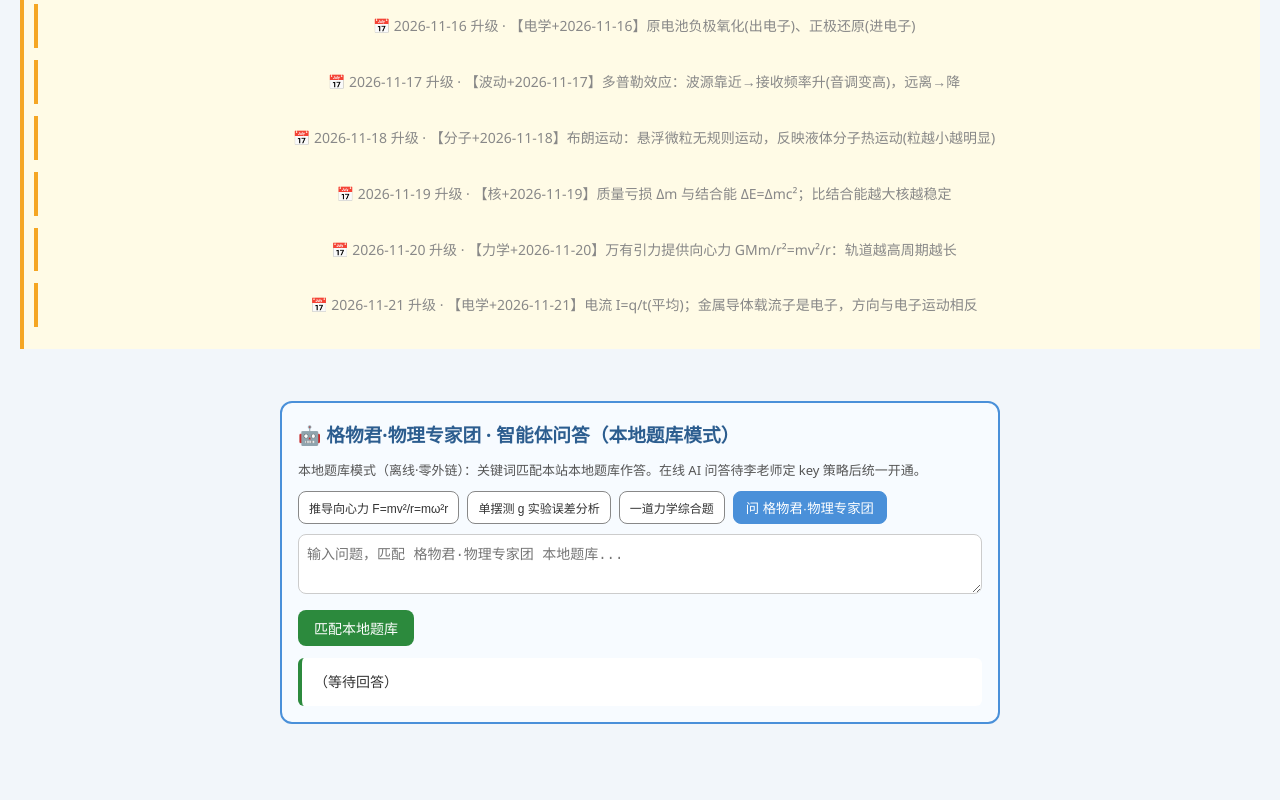
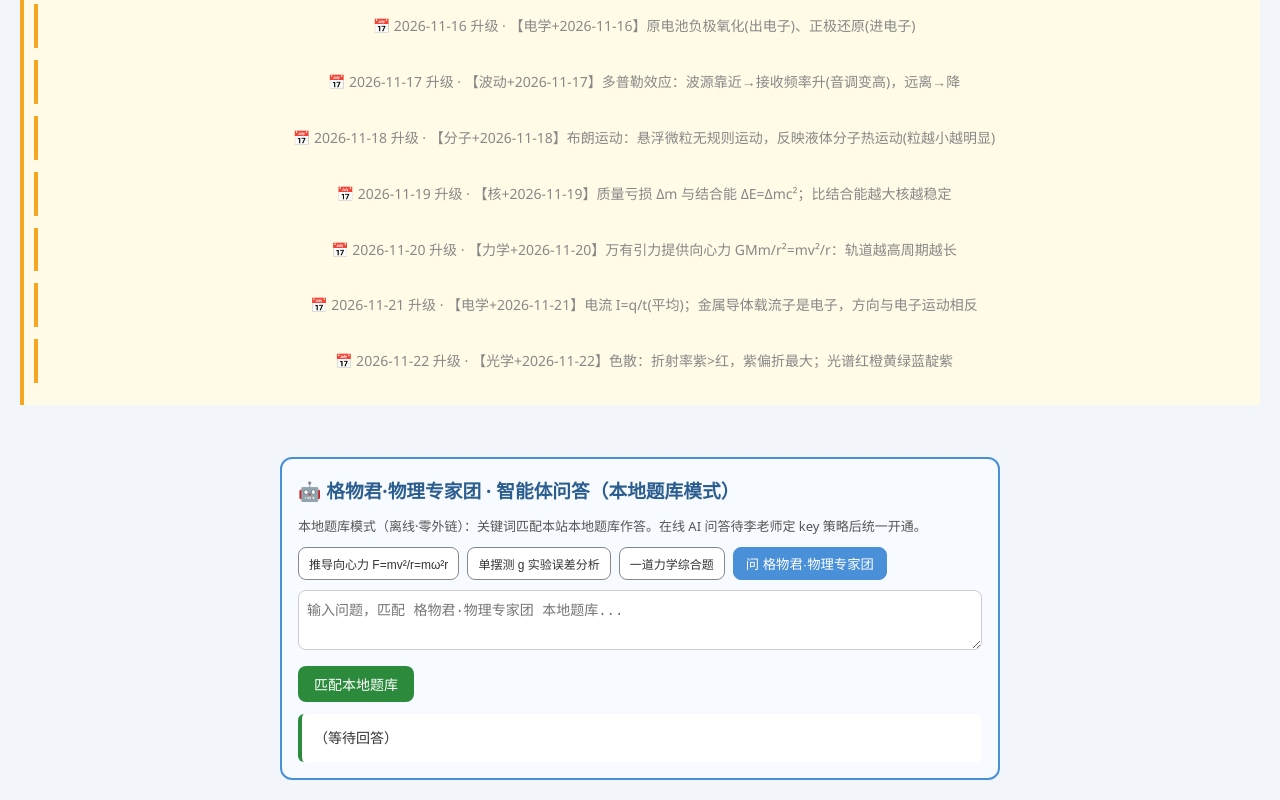
Before and after one commit to dapengzhanchi141345/li-yanming-physics, a plain HTML site: page index.html in a window 1280 px wide. Shown: the part 2516-3316 px from the top of the page. Before the commit the page ends 3260 px from the top, so only its background shows below. Drawn offline with Linux system fonts and the light colour scheme.

Commit message:
physics 12独立站升级 2026-11-22

```diff
--- a/index.html
+++ b/index.html
@@ -163,6 +163,8 @@ footer{text-align:center;padding:20px;color:#888;font-size:13px;margin-top:30px;
 <div style="background:#fffbe6;border-left:4px solid #f5a623;padding:10px;margin:12px 0;font-size:14px">📅 2026-11-20 升级 · 【力学+2026-11-20】万有引力提供向心力 GMm/r²=mv²/r：轨道越高周期越长</div>
 
 <div style="background:#fffbe6;border-left:4px solid #f5a623;padding:10px;margin:12px 0;font-size:14px">📅 2026-11-21 升级 · 【电学+2026-11-21】电流 I=q/t(平均)；金属导体载流子是电子，方向与电子运动相反</div>
+
+<div style="background:#fffbe6;border-left:4px solid #f5a623;padding:10px;margin:12px 0;font-size:14px">📅 2026-11-22 升级 · 【光学+2026-11-22】色散：折射率紫>红，紫偏折最大；光谱红橙黄绿蓝靛紫</div>
 </footer>
 
 <script>
```
